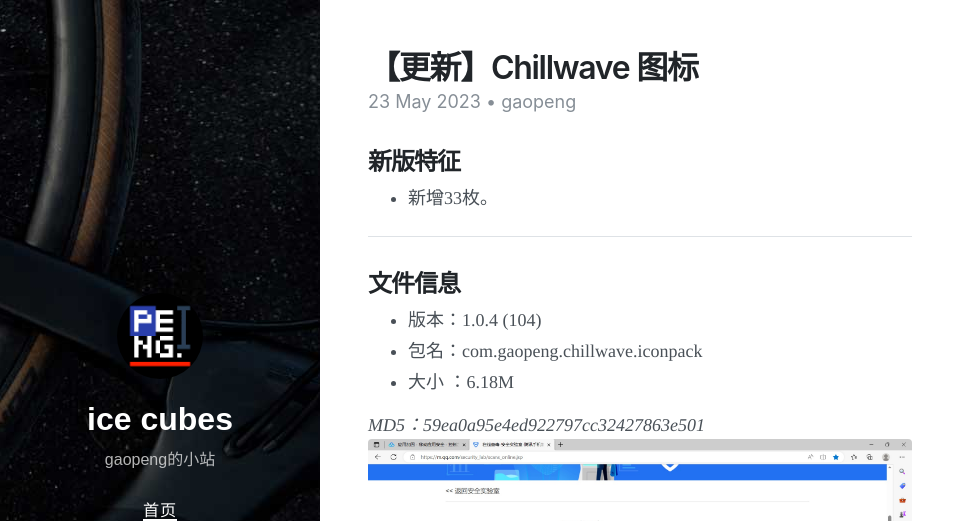
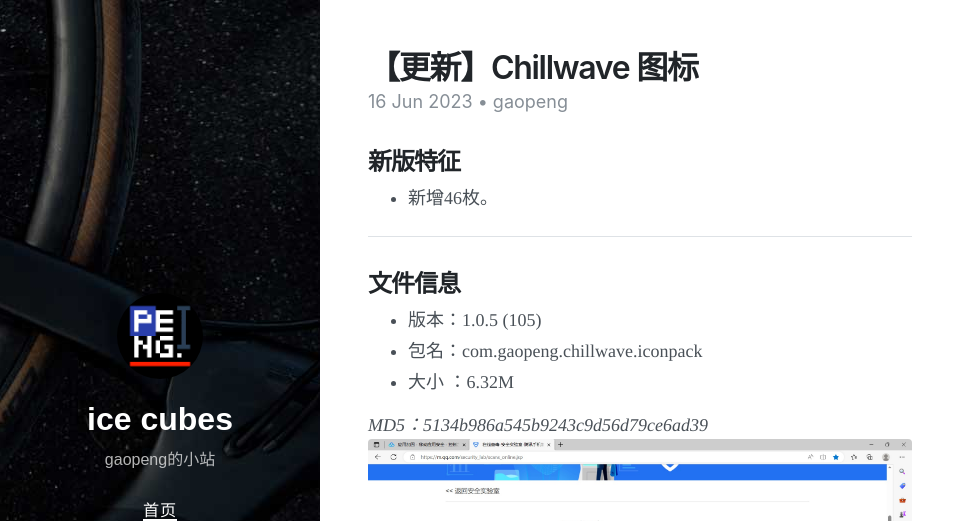
Before and after one commit to gaopengk/gaopengk.github.io, a Jekyll site: the page built from _posts/2023-06-16-【更新】Chillwave 图标.md, in a window 1280 px wide and 900 px high. Shown: the top 521 px of the window, without its empty margins (0-975 px from the left). Built offline with Jekyll 4.4.1, drawn with Linux system fonts in a browser that asks for light colours; nearby versions of some CDN libraries.

Commit message:
Update and rename 2023-05-23-【更新】Chillwave 图标.md to 2023-06-16-【更新】Chillwave 图标.md

```diff
--- a/_posts/2023-05-23-【更新】Chillwave 图标.md
+++ b/_posts/2023-06-16-【更新】Chillwave 图标.md
@@ -1,21 +1,21 @@
 ---
 layout:     post
 title:      【更新】Chillwave 图标
-date:       2023-05-23 17:48 +0800
+date:       2023-06-16 13:33 +0800
 author:     gaopeng
 tags:       [图标包]
 ---
 ## 新版特征
-- 新增33枚。
+- 新增46枚。
 
 ***
 
 ## 文件信息
-- 版本：1.0.4 (104)
+- 版本：1.0.5 (105)
 - 包名：com.gaopeng.chillwave.iconpack
-- 大小 ：6.18M
+- 大小 ：6.32M
 
-_MD5：59ea0a95e4ed922797cc32427863e501_
+_MD5：5134b986a545b9243c9d56d79ce6ad39_
 <img src="https://gaopengk.github.io/imgs/chillwave_1.0.4.jpg"  width="100%">
 
 ***
```
